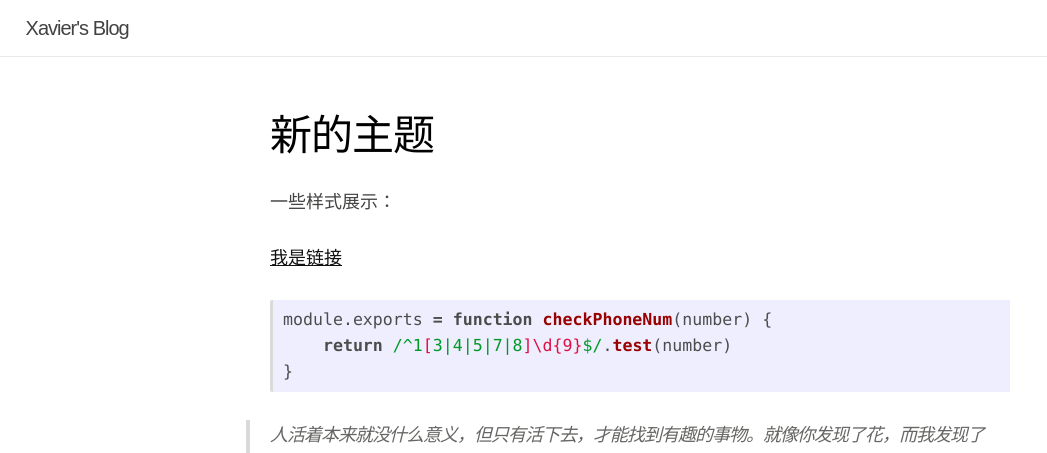
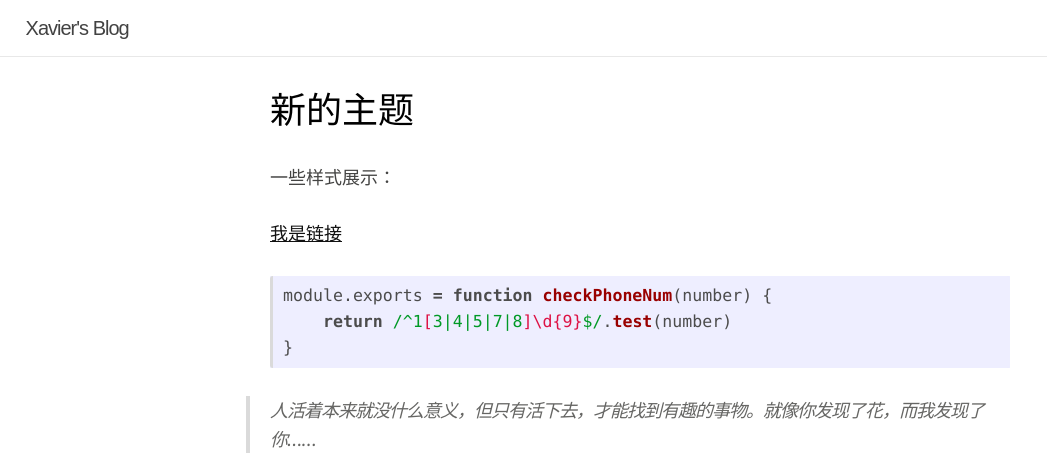
Before and after one commit to dd1994/dd1994.github.io, a Jekyll site: the page built from _posts/2016-06-12-new-theme.md, in a window 1280 px wide. Shown: the top 453 px of the page, without its empty margins (0-1047 px from the left). Built offline with Jekyll 4.4.1, drawn with Linux system fonts in a browser that asks for light colours.

Commit message:
细节修改

```diff
--- a/_sass/_layout.scss
+++ b/_sass/_layout.scss
@@ -36,17 +36,6 @@
     padding: $spacing-unit 0;
 }
 
-/**
- * Page content
- */
-.page-content {
-    padding: $spacing-unit 0;
-}
-
-.page-heading {
-    font-size: 20px;
-}
-
 .post-list {
     margin-left: 0;
     list-style: none;
@@ -66,21 +55,10 @@
     font-size: 24px;
 }
 
-
-
-/**
- * Posts
- */
 .post-header {
     margin-bottom: $spacing-unit;
 }
 
 .post-title {
-    font-size: 42px;
-    letter-spacing: -1px;
-    line-height: 1;
-
-    @include media-query($on-laptop) {
-        font-size: 36px;
-    }
+    font-size: 36px;
 }
```
